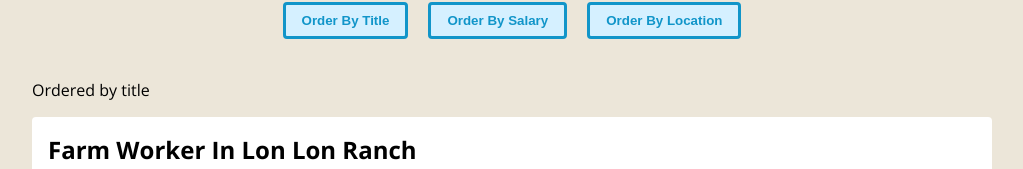
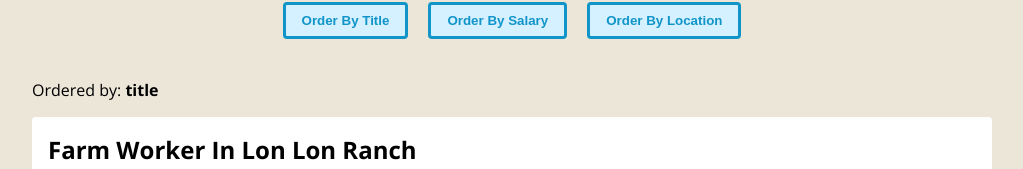
Before and after one commit to karanodedra20/vue3-with-typescript, a Vue app: page / in a window 1280 px wide. Shown: the part 147-316 px from the top of the page, without its empty margins (128-1151 px from the left). Built offline with nearby package versions, Linux system fonts and the light colour scheme.

Commit message:
add transition to the list

```diff
--- a/src/components/JobsList.vue
+++ b/src/components/JobsList.vue
@@ -1,7 +1,9 @@
 <template>
   <div class="job-list">
-    <p>Ordered by {{ order }}</p>
-    <ul>
+    <p>
+      Ordered by: <b>{{ order }}</b>
+    </p>
+    <transition-group name="list" tag="ul">
       <li v-for="job in orderedJobs" :key="job.id">
         <h2>{{ job.title }} in {{ job.location }}</h2>
         <div class="salary">
@@ -16,7 +18,7 @@
           </p>
         </div>
       </li>
-    </ul>
+    </transition-group>
   </div>
 </template>
 
@@ -79,4 +81,7 @@
   font-weight: bold;
   margin: 10px 4px;
 }
+.list-move {
+  transition: all 1s;
+}
 </style>
```
